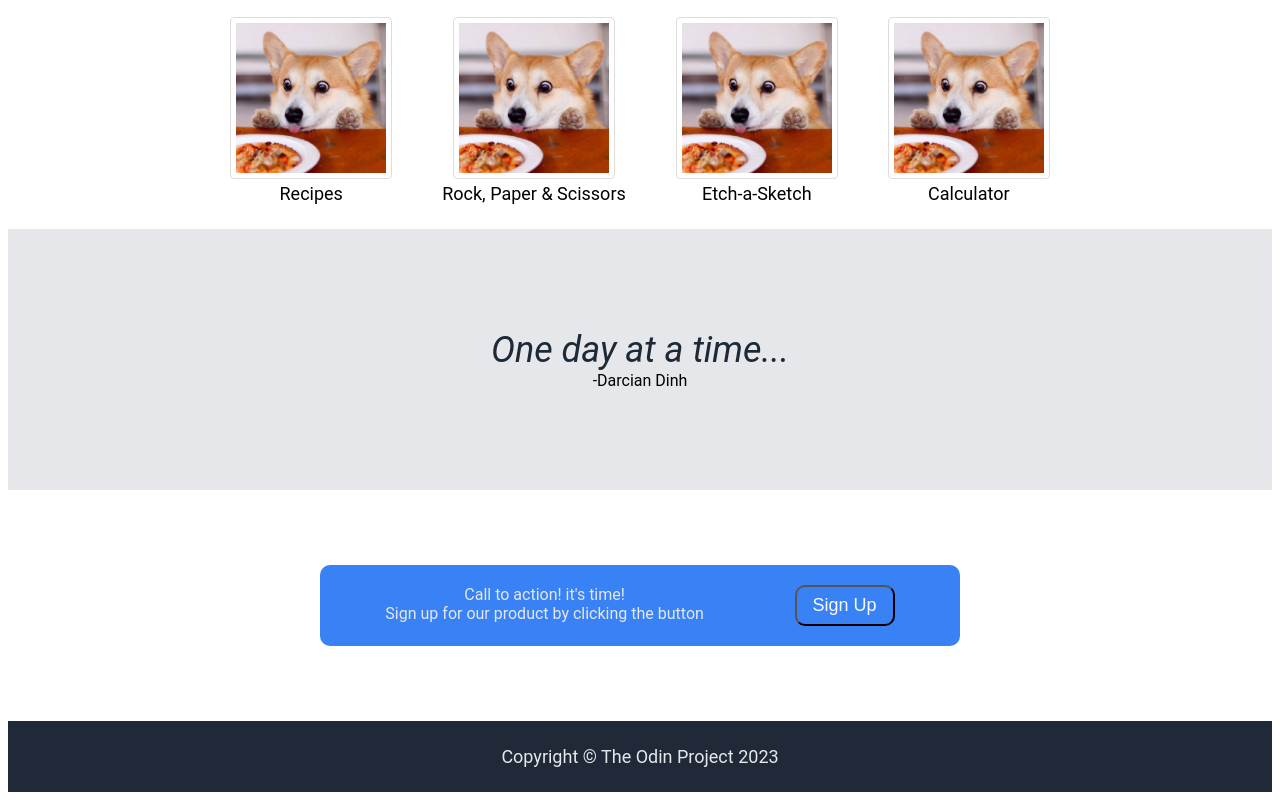
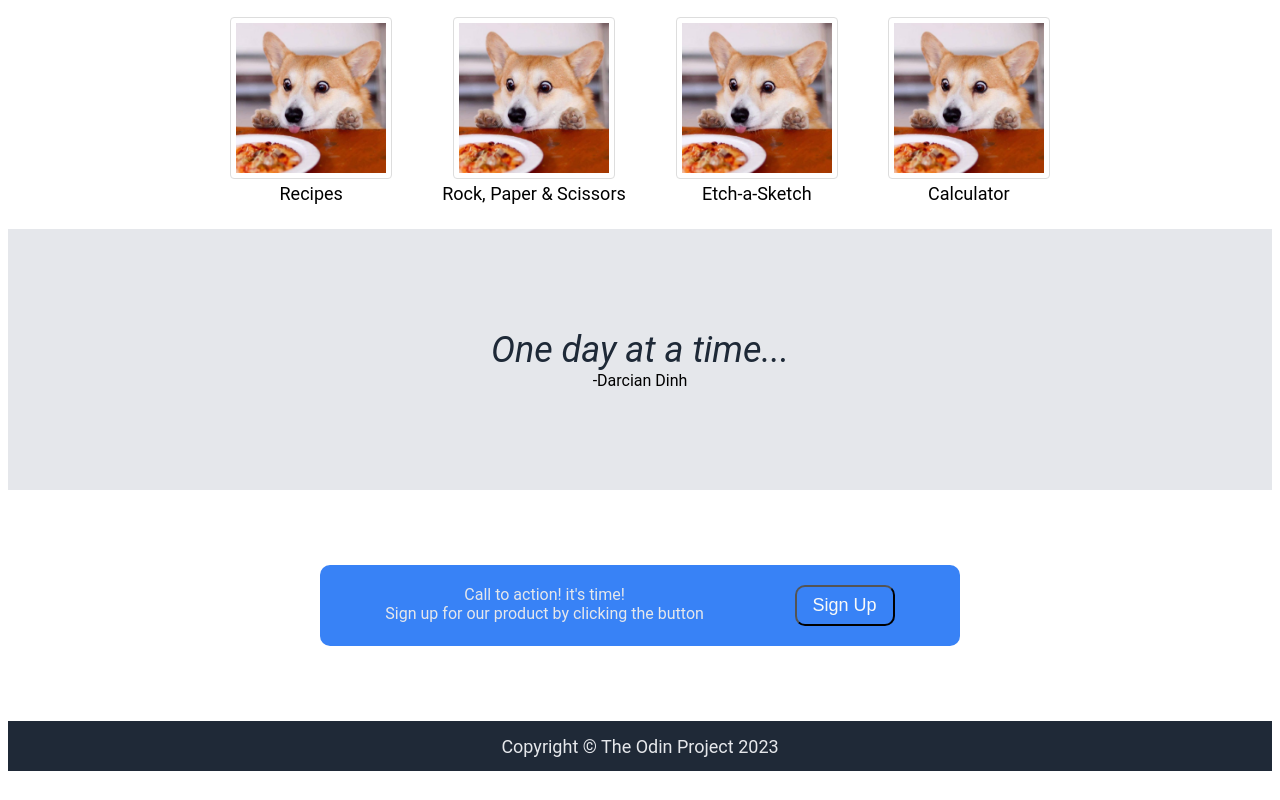
Before and after one commit to DarcianD/odin-landing-page, a plain HTML site: page index.html in a window 1280 px wide. Shown: the part 657-1457 px from the top of the page. After the commit the page ends 1436 px from the top, so only its background shows below. Drawn offline with Linux system fonts and the light colour scheme.

Commit message:
added images, css, js files

```diff
--- a/style.css
+++ b/style.css
@@ -178,9 +178,11 @@ img{
 /* Start of footer*/
 .footer{
     background-color: #1f2937;
-    text-align: center;
+    display: flex;
+    justify-content: center;
+    align-items: center;
     font-size: 18px;
     color: #e5e7eb;
-    padding: 25px;
+    height: 50px;
 }
 /* End of footer*/
```
Also changed, not shown: 1 other file.
